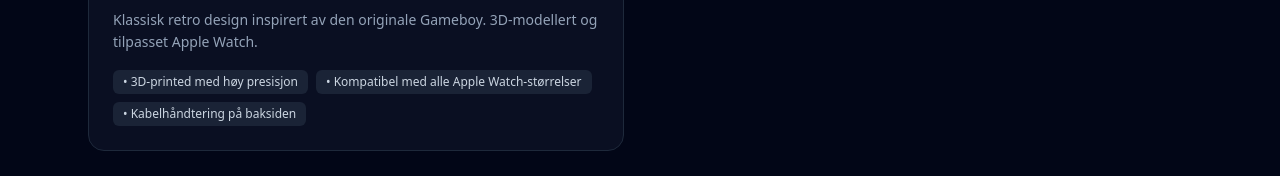
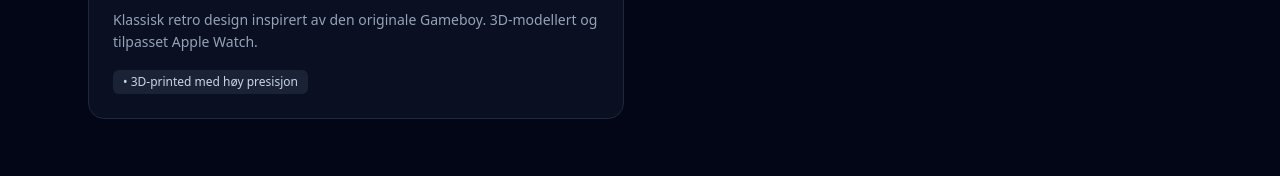
Before and after one commit to vondern/eyslabs-website, a Next.js app: page / in a window 1280 px wide. Shown: the part 768-944 px from the top of the page. Built offline with nearby package versions, Linux system fonts and the light colour scheme.

Commit message:
Update page.tsx

```diff
--- a/app/page.tsx
+++ b/app/page.tsx
@@ -15,7 +15,7 @@
     title: 'Retro Gameboy Apple Watch Lader Stand',
     category: '3D Design',
     description: 'Klassisk retro design inspirert av den originale Gameboy. 3D-modellert og tilpasset Apple Watch.',
-    features: ['3D-printed med høy presisjon', 'Kompatibel med alle Apple Watch-størrelser', 'Kabelhåndtering på baksiden'],
+    features: ['3D-printed med høy presisjon'],
     image: '/products/RetroGameAW.jpeg',
   },
 
```
